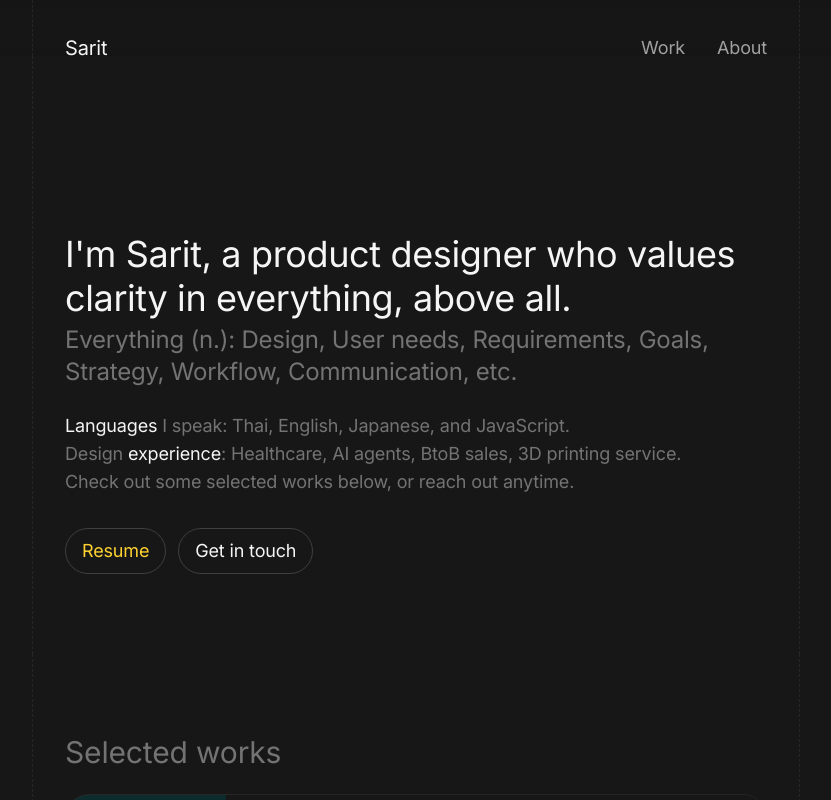
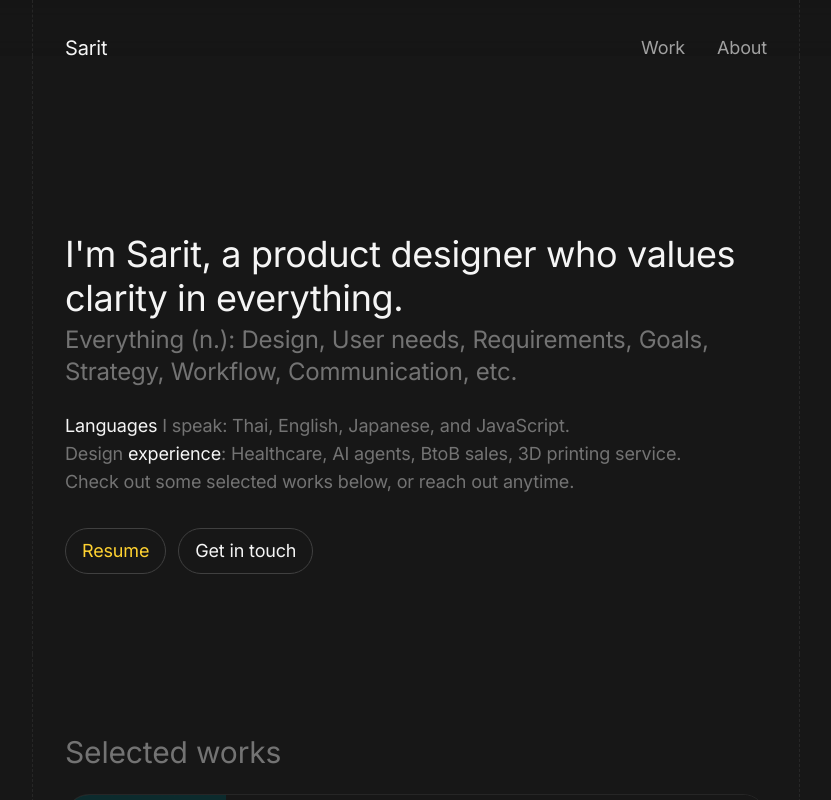
Before and after one commit to sarit-sopitvetmontree/Portfolio, a React (Vite) app: page / in a window 1280 px wide. Shown: the top 800 px of the page, without its empty margins (224-1055 px from the left). Built offline with nearby package versions, Linux system fonts and the light colour scheme.

Commit message:
Improve Text

```diff
--- a/src/App.jsx
+++ b/src/App.jsx
@@ -60,7 +60,7 @@ function Hero() {
   return (
     <section id="top" className="container-wide pt-28 sm:pt-44 pb-12 sm:pb-20">
       <h1 className="text-custom-hero text-neutral-100">
-        I'm Sarit, a product designer who values clarity in everything, above all.
+        I'm Sarit, a product designer who values clarity in everything.
       </h1>
       <h2 className="text-custom-subheader text-neutral-500 mt-1">
         Everything (n.): Design, User needs, Requirements, Goals, Strategy, Workflow, Communication, etc.
```
